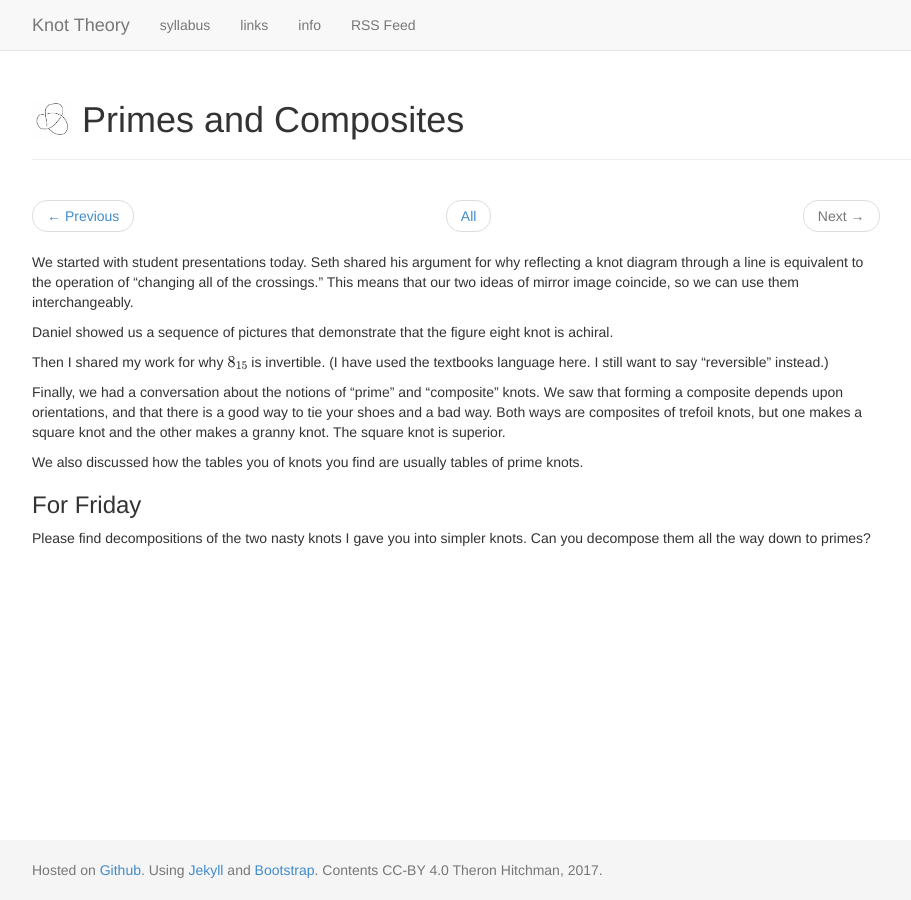
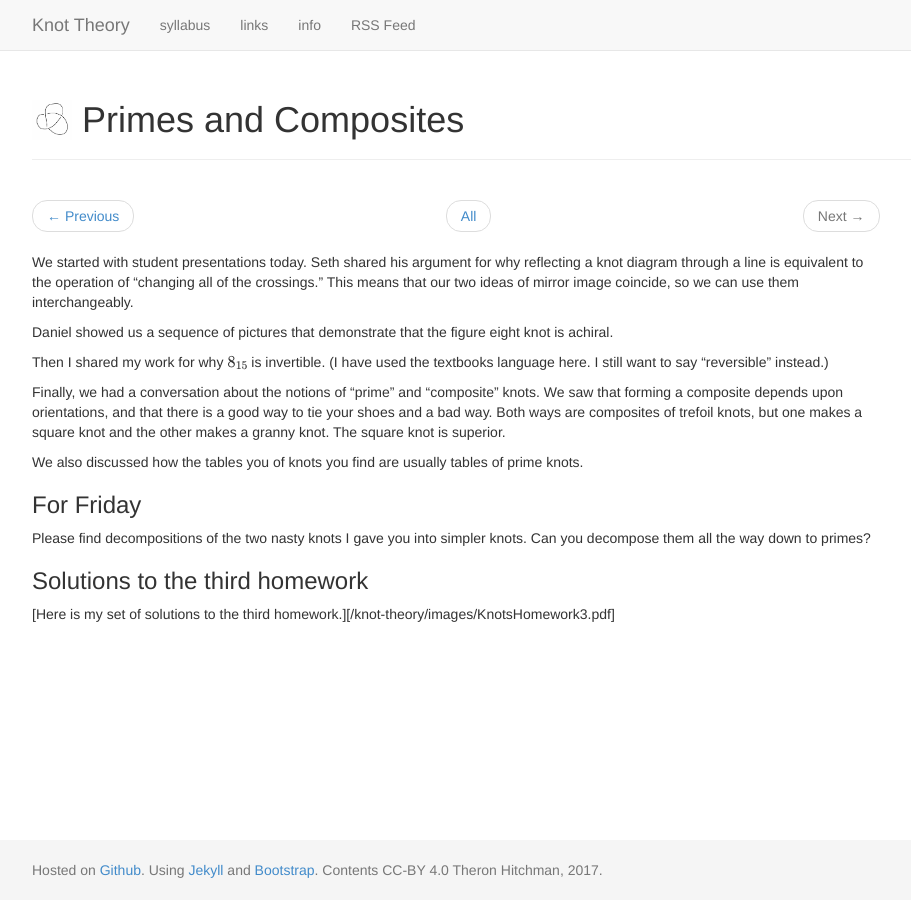
Before and after one commit to theronhitchman/knot-theory, a Jekyll site: the page built from _posts/2017-01-18-primes-composites.md, in a window 1280 px wide. Shown: the whole page, without its empty margins (38-949 px from the left). Built offline with Jekyll 4.4.1, drawn with Linux system fonts in a browser that asks for light colours; nearby versions of some CDN libraries; formulas are drawn with MathJax 3.

Commit message:
add link to hwk3 solns to 1/18 post

```diff
--- a/_posts/2017-01-18-primes-composites.md
+++ b/_posts/2017-01-18-primes-composites.md
@@ -28,3 +28,7 @@ prime knots.
 
 Please find decompositions of the two nasty knots I gave you into simpler knots.
 Can you decompose them all the way down to primes?
+
+### Solutions to the third homework
+
+[Here is my set of solutions to the third homework.][{{site.baseurl}}/images/KnotsHomework3.pdf]
```
